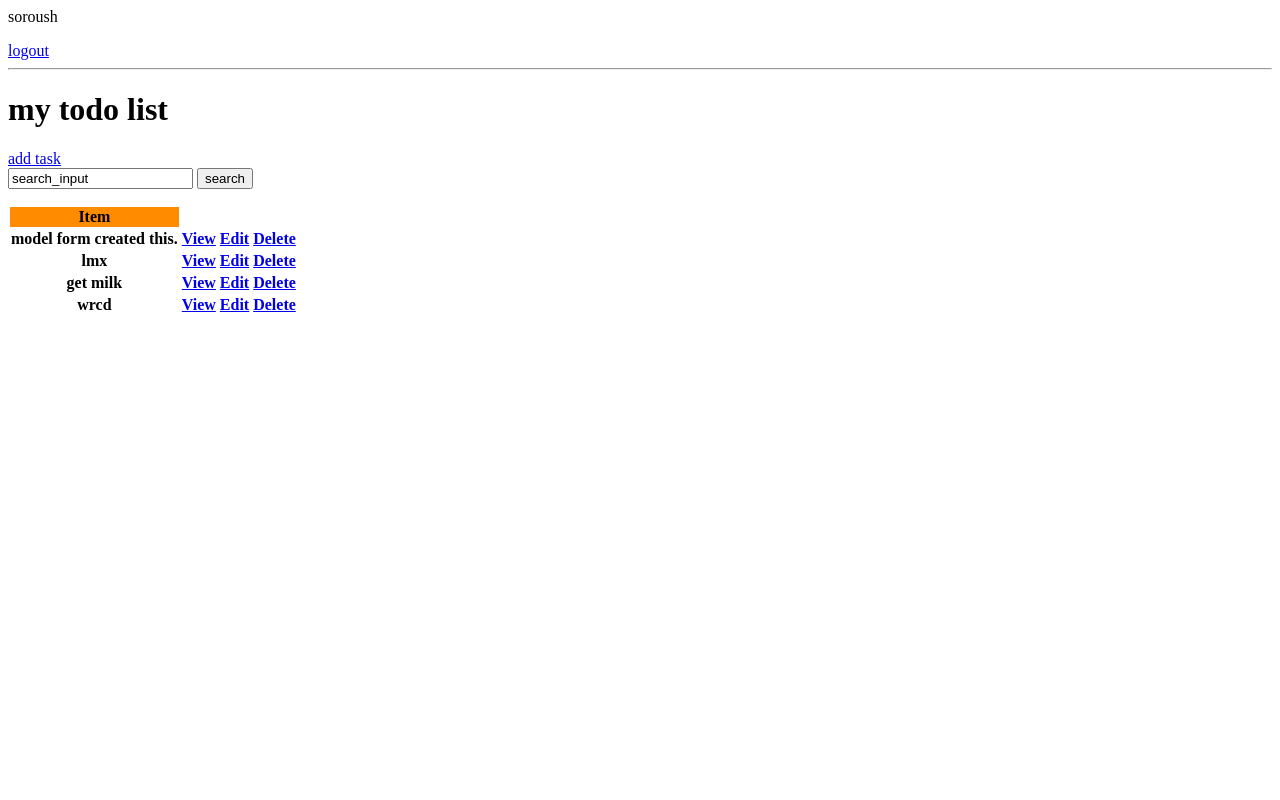
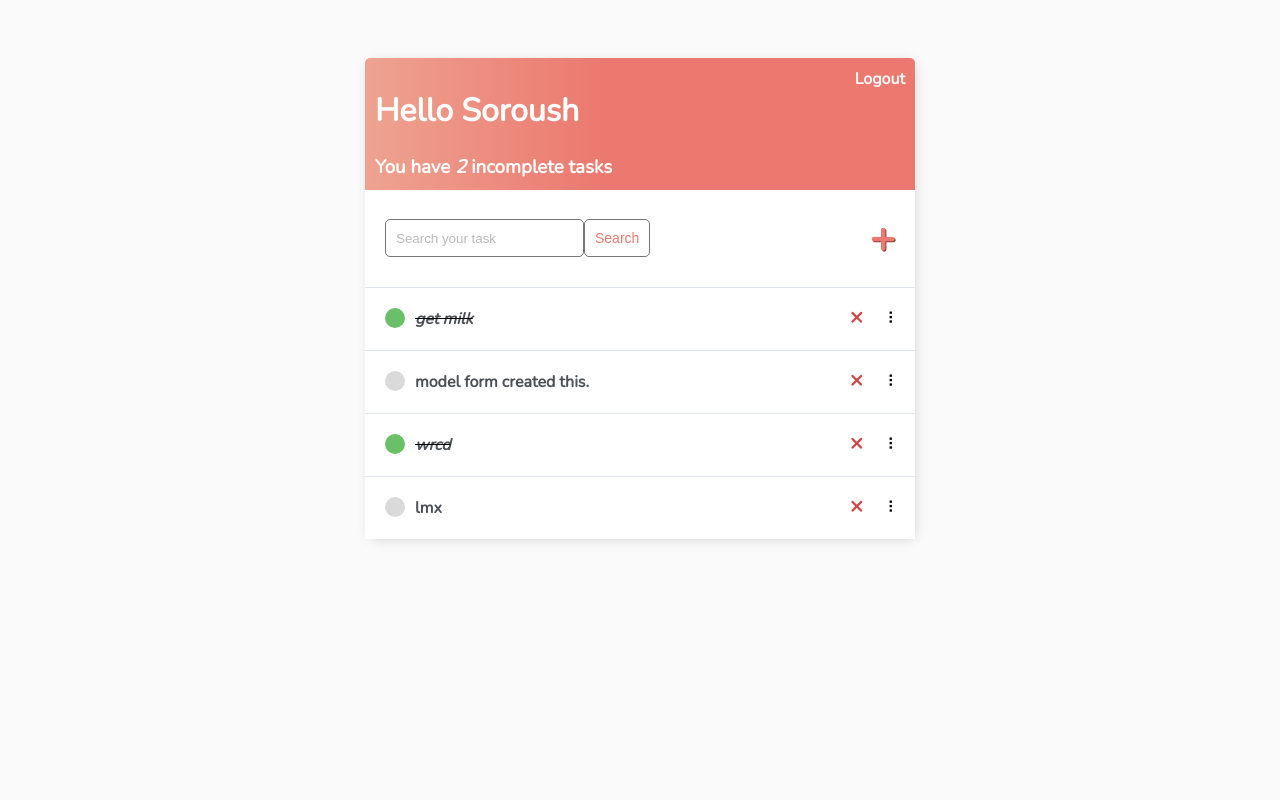
Before and after one commit to Soroush-Pasandideh/todoApp_django, a Django app: page / in a window 1280 px wide. Run offline with Django 4.2, Linux system fonts and the light colour scheme; a user stored in the database is signed in; data comes from the database, SQL or seed files in the repository; both versions use the stored data as it was after the commit; lists and menus that the app fills with data are empty.

Commit message:
styling pages and add TaskReorderView for improving appearance.

```diff
--- a/base/models.py
+++ b/base/models.py
@@ -13,4 +13,4 @@ class Task(models.Model):
         return self.title
 
     class Meta:
-        ordering = ['complete']
+        order_with_respect_to = 'user'
--- /dev/null
+++ b/base/templates/base/main.html
@@ -0,0 +1,210 @@
+<!DOCTYPE html>
+<html lang="en">
+
+<head>
+    <meta charset="utf-8">
+    <meta name="description"
+        content="This is to do list implemented using Django by Dennis Ivy who is a full stack web developer.">
+
+    <meta http-equiv="X-UA-Compatible" content="IE=edge">
+    <title>To Do Items</title>
+    <meta name="description" content="">
+    <meta name="viewport" content="width=device-width, initial-scale=1">
+
+    <link rel="preconnect" href="https://fonts.gstatic.com">
+    <link href="https://fonts.googleapis.com/css2?family=Nunito:wght@200&display=swap" rel="stylesheet">
+
+    <style>
+        body {
+            background-color: #FAFAFA;
+            font-family: 'Nunito', sans-serif;
+            padding-top: 50px;
+        }
+
+        h1,
+        h2,
+        h3,
+        h4,
+        h5,
+        h6,
+            {
+            font-family: 'Raleway', sans-serif;
+        }
+
+        a,
+        p {
+            color: #4b5156
+        }
+
+        a {
+            font-weight: 600;
+        }
+
+        .container {
+            max-width: 550px;
+            margin: auto;
+            background-color: #fff;
+            -webkit-box-shadow: 2px 2px 13px -4px rgba(0, 0, 0, 0.21);
+            box-shadow: 2px 2px 13px -4px rgba(0, 0, 0, 0.21);
+        }
+
+        input {
+            outline: none;
+            border: none;
+        }
+
+        .header-bar {
+            display: flex;
+            justify-content: space-between;
+            color: #fff;
+            padding: 10px;
+            border-radius: 5px 5px 0 0;
+            background: linear-gradient(90deg, #EEA390 0%, #EB796F 43%, #EB796F 100%);
+        }
+
+        .header-bar a {
+            color: rgb(247, 247, 247);
+            text-decoration: none;
+        }
+
+        .task-wrapper {
+            display: flex;
+            align-items: center;
+            justify-content: space-between;
+            background-color: #fff;
+            border-top: 1px solid #dfe4ea;
+            overflow: hidden;
+        }
+
+        .task-title {
+            display: flex;
+            padding: 20px;
+        }
+
+        .task-title a {
+            text-decoration: none;
+            color: #4b5156;
+            margin-left: 10px;
+        }
+
+        .task-complete-icon {
+            height: 20px;
+            width: 20px;
+            background-color: rgb(105, 192, 105);
+            border-radius: 50%;
+        }
+
+        .task-incomplete-icon {
+            height: 20px;
+            width: 20px;
+            background-color: rgb(218, 218, 218);
+            border-radius: 50%;
+        }
+
+        .delete-link {
+            text-decoration: none;
+            font-weight: 900;
+            color: #cf4949;
+            font-size: 22px;
+            line-height: 0;
+            padding: 20px 0px;
+        }
+
+        /*Handle Classes*/
+
+        .handle {
+            display: inline-block;
+            padding: 20px 16px;
+            cursor: grab;
+            user-select: none;
+        }
+
+        .handle:after,
+        .handle:before {
+            display: block;
+            content: "";
+        }
+
+        .handle:active,
+        .handle:active:before,
+        .handle:active:after {
+            cursor: grabbing;
+        }
+
+        .dropArea {
+            background-color: #f1f2f6;
+            color: black;
+            border: #ced6e0 1px solid;
+        }
+
+        .selectedTask {
+            opacity: 0.6;
+        }
+
+
+        #add-link {
+            color: #EB796F;
+            text-decoration: none;
+            font-size: 42px;
+            text-shadow: 1px 1px #81413b;
+        }
+
+        #search-add-wrapper {
+            display: flex;
+            justify-content: space-between;
+            align-items: center;
+            padding: 20px;
+        }
+
+        @media screen and (max-width:320px) {
+            #search-add-wrapper {
+                padding: 10px;
+            }
+        }
+
+        input[type=text],
+        input[type=password],
+        textarea {
+            border: 1px solid #757575;
+            border-radius: 5px;
+            padding: 10px;
+            width: 90%;
+        }
+
+        label {
+            padding-top: 10px !important;
+            display: block;
+        }
+
+        ::placeholder {
+            font-weight: 300;
+            opacity: 0.5;
+        }
+
+        .button {
+            border: 1px solid #757575;
+            background-color: #FFF;
+            color: #EB796F;
+            padding: 10px;
+            font-size: 14px;
+            border-radius: 5px;
+            cursor: pointer;
+            text-decoration: none;
+        }
+
+        .card-body {
+            padding: 20px;
+        }
+    </style>
+</head>
+
+<body>
+
+    <div class="container">
+        {% block content %} {% endblock content %}
+    </div>
+
+</body>
+
+
+</html>
--- a/base/templates/base/task_list.html
+++ b/base/templates/base/task_list.html
@@ -1,33 +1,84 @@
-{% if request.user.is_authenticated %}
-    <p>{{ request.user }}</p>
-    <a href="{% url 'logout' %}">logout</a>
-{% else %}
-    <a href="{% url 'login' %}">login</a>
-{% endif %}
+{% extends 'base/main.html' %} {% block content %}
 
-<hr>
-<h1>my todo list</h1>
-<a href="{% url 'task-create' %}">add task</a>
+<script src="https://cdn.jsdelivr.net/npm/sortablejs@latest/Sortable.min.js"></script>
+<div class="header-bar">
+    <div>
+        <h1>Hello {{request.user|title}}</h1>
+        <h3 style="margin:0">You have <i>{{count}}</i> incomplete task{{ count|pluralize:"s" }}</h3>
+    </div>
 
-<form method="GET">
-    <input type="text" , name="search-area", value="search_input">
-    <input type="submit" , value="search">
+    {% if request.user.is_authenticated %}
+    <a href="{% url 'logout' %}">Logout</a> {% else %}
+    <a href="{% url 'login' %}">Login</a> {% endif %}
+</div>
+
+
+<div id="search-add-wrapper">
+    <form method="GET" style="display: flex;">
+        <input type='text' name='search-area' placeholder="Search your task" value="{{search_input}}">
+        <input class="button" type="submit" value='Search'>
+    </form>
+    {% if tasks|length > 0 %}
+    <a id="add-link" href="{% url 'task-create' %}">&#x2b;</a>
+    {% endif %}
+</div>
+
+
+<!-- Hidden form. Form submits new item positions -->
+<form style="display: none;" id="reorderForm" method="post" action="{% url 'task-reorder' %}">
+    {% csrf_token %}
+    <input type="hidden" id="positionInput" name="position">
 </form>
 
-<table>
-    <tr>
-        <th style="background: darkorange">Item</th>
-        <th></th>
-        <th></th>
-    </tr>
+
+<div id="tasklist" class="task-items-wrapper">
     {% for task in tasks %}
-        <tr>
-            <th>{{ task.title }}</th>
-            <th><a href="{% url 'task' task.id %}">View</a></th>
-            <th><a href="{% url 'task-update' task.id %}">Edit</a></th>
-            <th><a href="{% url 'task-delete' task.id %}">Delete</a></th>
-        </tr>
+    <div class="task-wrapper" data-position="{{task.pk}}">
+        <div class="task-title">
+            {% if task.complete %}
+            <div class="task-complete-icon"></div>
+            <i><s><a href="{% url 'task-update' task.id %}">{{task}}</a></s></i> {% else %}
+            <div class="task-incomplete-icon"></div>
+            <a href="{% url 'task-update' task.id %}">{{task}}</a> {% endif %}
+        </div>
+        <div class="task-controls">
+            <a class="delete-link" href="{% url 'task-delete' task.id %}">&#215;</a>
+            <span class="handle">&nbsp;&#10247;</span>
+        </div>
+    </div>
+
     {% empty %}
-        <h3>no items in list!</h3>
+    <div style="text-align: center; padding-bottom: 10px; line-height: 1em;">
+        <h3>No new tasks are created.</h3>
+        <h3>Create a <a style="text-decoration: none; color: #e53935;" href="{% url 'task-create' %}">New task</a> ! </h3>
+    </div>
     {% endfor %}
-</table>
+</div>
+
+<script>
+    var taskList = document.getElementById("tasklist");
+    var reorderForm = document.getElementById("reorderForm");
+    var positionInput = document.getElementById("positionInput");
+
+    let sortable = Sortable.create(taskList, {
+        handle: '.handle',
+        ghostClass: 'dropArea',
+        chosenClass: 'selectedTask',
+
+    });
+
+    function reordering() {
+        const rows = document.getElementsByClassName("task-wrapper");
+        let pos = [];
+        for (let row of rows) {
+            pos.push(row.dataset.position);
+        }
+        console.log(pos.join(","))
+        positionInput.value = pos.join(',');
+        reorderForm.submit();
+    }
+
+    document.ondrop = reordering
+</script>
+
+{% endblock content %}
--- a/base/urls.py
+++ b/base/urls.py
@@ -1,6 +1,6 @@
 from django.urls import path
 from .views import TaskListView, TaskDetailView, TaskCreateView, TaskUpdateView, TaskDeleteView, CustomLoginView, \
-    RegisterPageView
+    RegisterPageView, TaskReorderView
 from django.contrib.auth.views import LogoutView
 
 urlpatterns = [
@@ -13,4 +13,5 @@ urlpatterns = [
     path('task-create/', TaskCreateView.as_view(), name='task-create'),
     path('task-update/<int:pk>/', TaskUpdateView.as_view(), name='task-update'),
     path('task-delete/<int:pk>/', TaskDeleteView.as_view(), name='task-delete'),
+    path('task-reorder/', TaskReorderView.as_view(), name='task-reorder'),
 ]
--- a/base/views.py
+++ b/base/views.py
@@ -1,5 +1,6 @@
-from django.shortcuts import render, redirect
-from django.http import HttpResponse
+from django.db import transaction
+from django.shortcuts import redirect
+from django.views import View
 from django.views.generic.list import ListView
 from django.views.generic.detail import DetailView
 from django.views.generic.edit import CreateView, UpdateView, DeleteView, FormView
@@ -9,6 +10,7 @@ from django.contrib.auth.mixins import LoginRequiredMixin
 from django.contrib.auth.forms import UserCreationForm
 from django.contrib.auth import login
 
+from base.forms import PositionForm
 from base.models import Task
 
 
@@ -83,3 +85,16 @@ class TaskDeleteView(LoginRequiredMixin, DeleteView):
     model = Task
     context_object_name = 'task'
     success_url = reverse_lazy('tasks')
+
+
+class TaskReorderView(View):
+    def post(self, request):
+        form = PositionForm(request.POST)
+
+        if form.is_valid():
+            positionList = form.cleaned_data["position"].split(',')
+
+            with transaction.atomic():
+                self.request.user.set_task_order(positionList)
+
+        return redirect(reverse_lazy('tasks'))
```
Also changed, not shown: base/forms.py (added, +8 -0 lines), base/templates/base/login.html (+14 -7 lines), base/templates/base/register.html (+25 -7 lines), base/templates/base/task_confirm_delete.html (+15 -6 lines), base/templates/base/task_form.html (+16 -7 lines), db.sqlite3.
